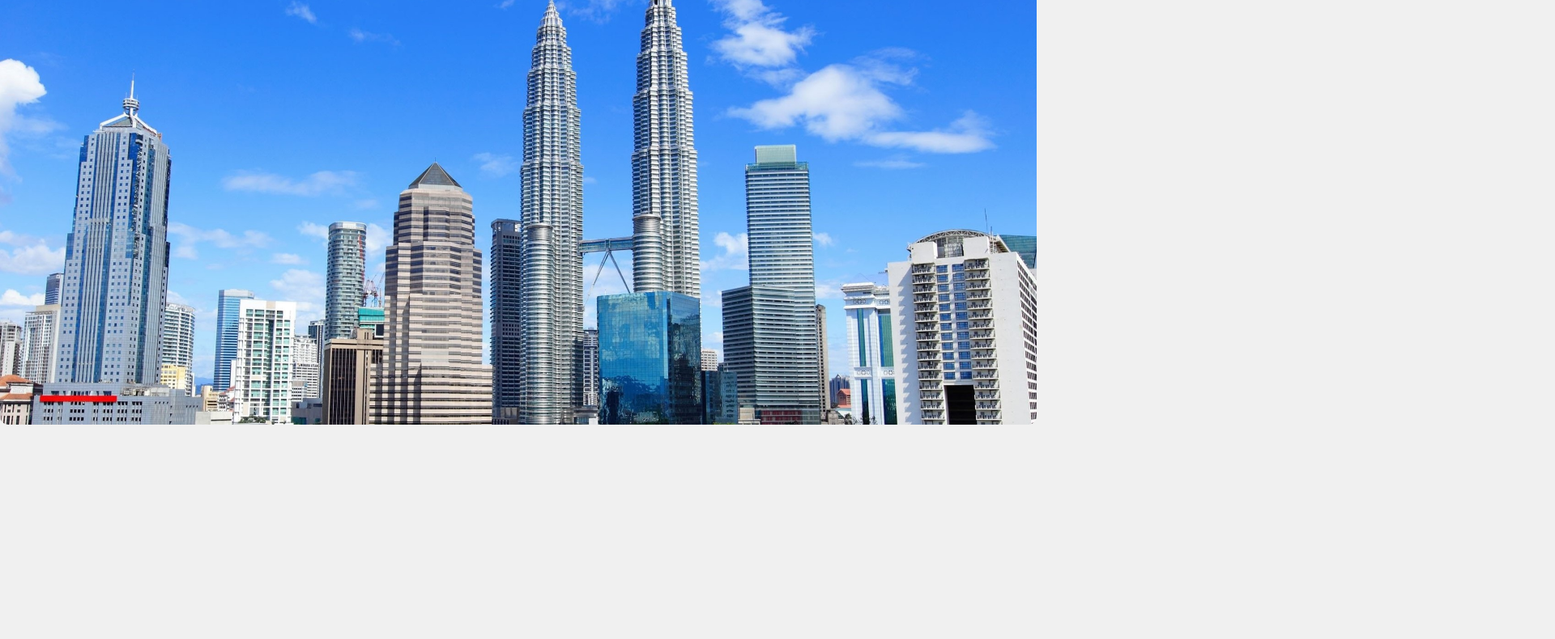
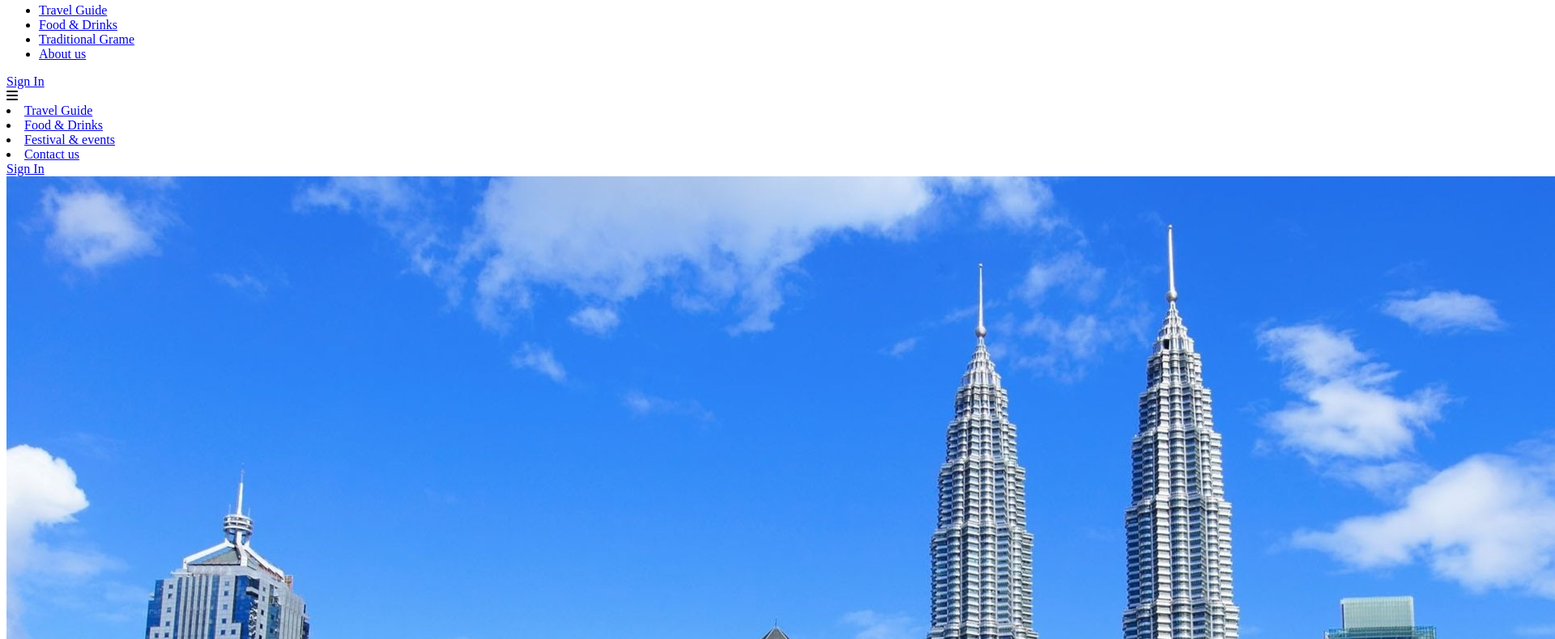
Before and after one commit to newbiecoder892/Font_End_Development, a plain HTML site: page home_page.html in a window 1280 px wide. Shown: the part 175-965 px from the top of the page at 81% size, 1920 px wide, since content can reach past the window. Before the commit the page ends 800 px from the top, so only its background shows below. Drawn offline with Linux system fonts and the light colour scheme.

```diff
--- a/css/home_page.css
+++ b/css/home_page.css
@@ -7,6 +7,10 @@
     background-color: rgb(240, 240, 240);
     font-family: 'DM Sans';
     box-sizing: border-box;
+}
+
+body{
+    background-image: url("/k_images/Main_KL\ scene.jpg");
 }
 .travelGuideBackground{
     width: 100%;
--- a/home_page.html
+++ b/home_page.html
@@ -3,8 +3,9 @@
     <head>
         <meta charset="utf-8"/>
         <title>Discover Malaysia | Home Page</title>
-        <link rel="stylesheet" href="css/home_page.css">
-        <link rel="stylesheet" href="css/header.css">
+        <!--<link rel="stylesheet" href="css/home_page.css">
+        <link rel="stylesheet" href="css/header.css">-->
+
 
         <link
             rel="stylesheet"
```
